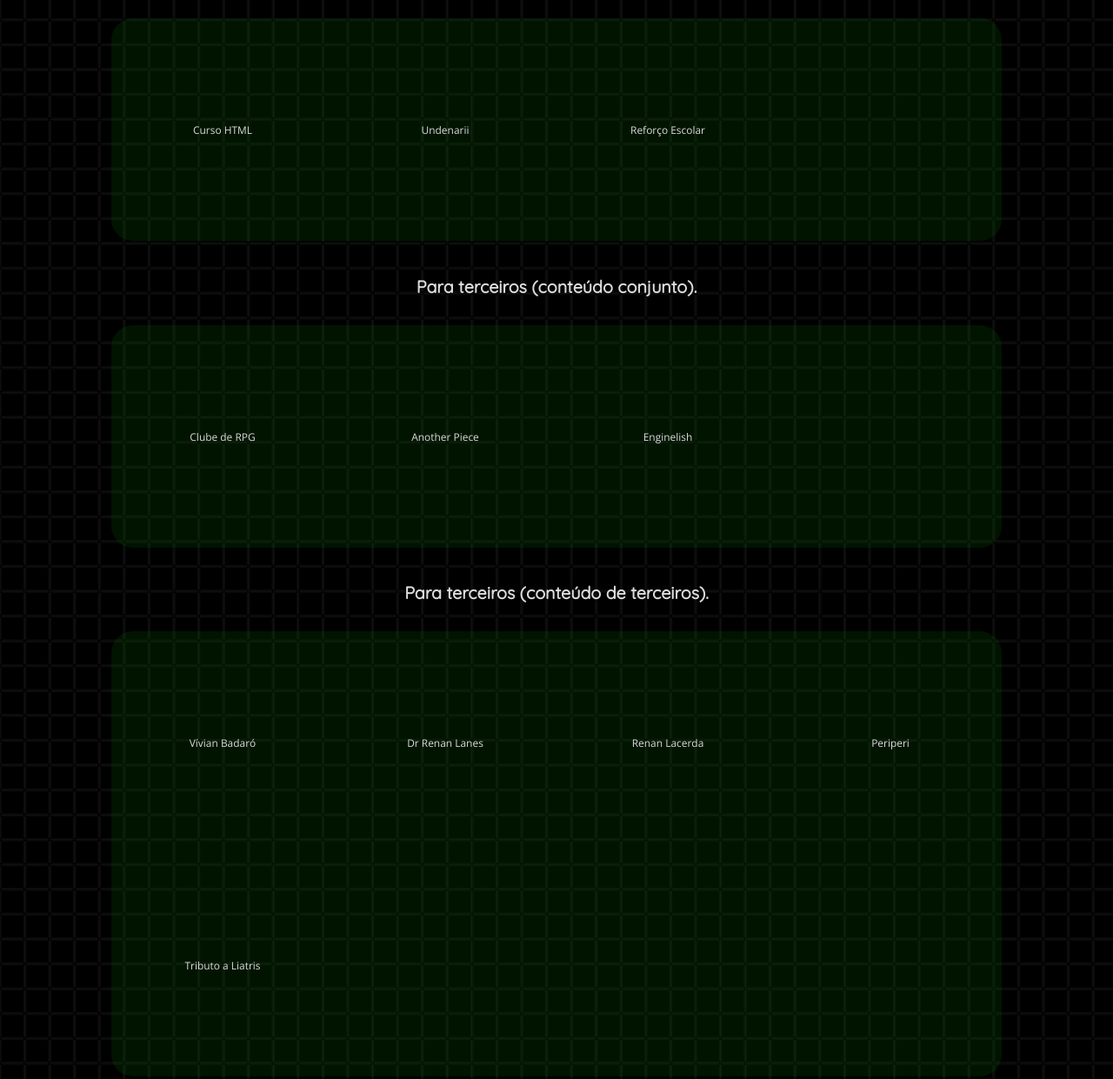
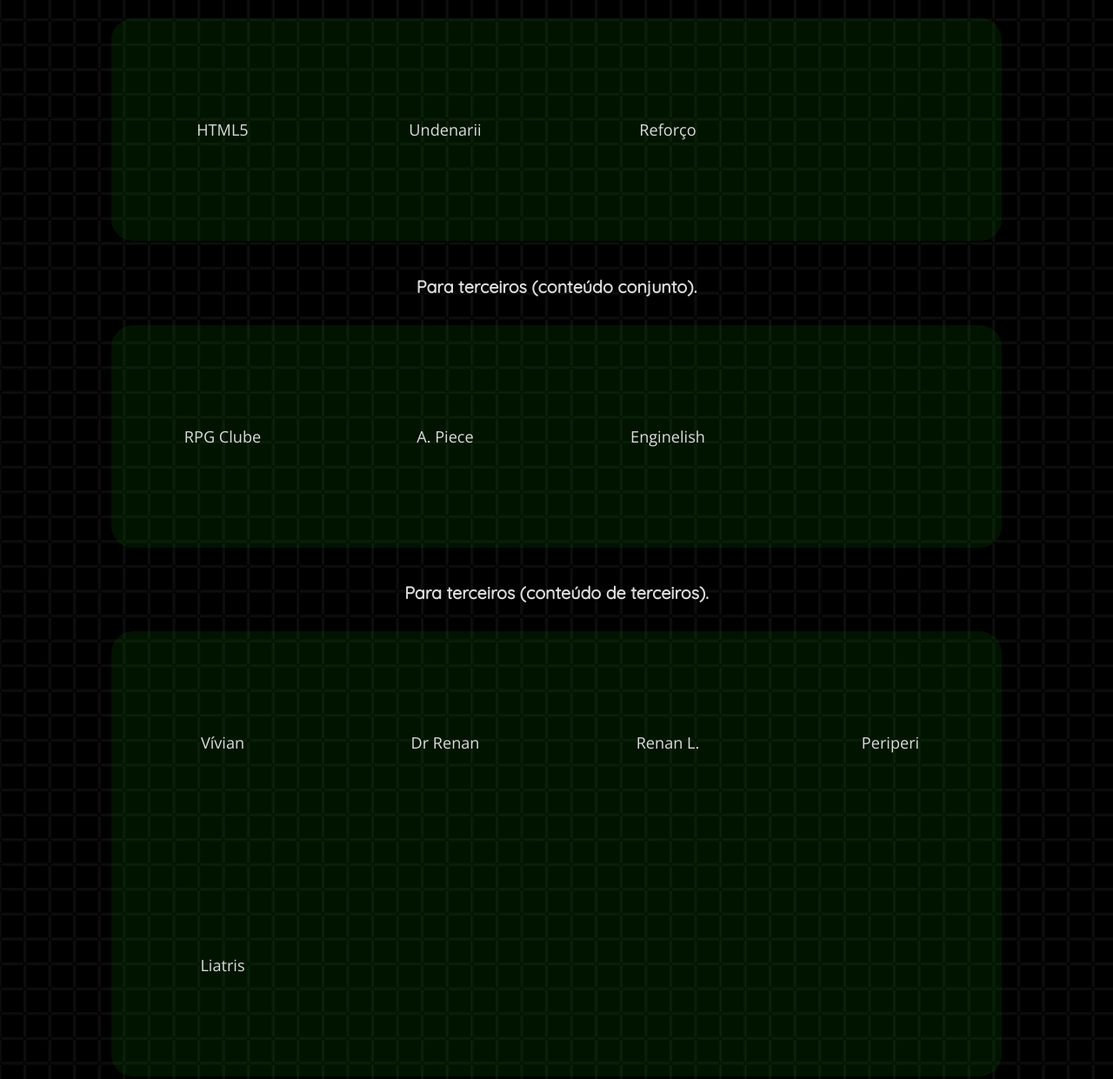
Before and after one commit to leonlacerda/-, a plain HTML site: page index.html in a window 1280 px wide. Shown: the part 320-1561 px from the top of the page at 87% size. Drawn offline with nearby package versions, Linux system fonts and the light colour scheme.

Commit message:
Abreviações

```diff
--- a/css/style.css
+++ b/css/style.css
@@ -72,7 +72,7 @@ nav {
 .link-menu a {
     color: #dcdcdc;
     font-family: 'Open Sans', sans-serif;
-    font-size: calc(8pt + 0.1vw);
+    font-size: calc(4pt + 1vw);
     text-decoration: none;
     border-radius: 25px;
 }
--- a/index.html
+++ b/index.html
@@ -20,23 +20,23 @@
     </article>
     <h2>Meus Projetos</h2>
     <nav>
-        <div class=link-menu><a href="cev-html/">Curso HTML</a></div>
+        <div class=link-menu><a href="cev-html/">HTML5</a></div>
         <div class=link-menu><a href="undenarii/">Undenarii</a></div>
-        <div class=link-menu><a href="reforco/">Reforço Escolar</a></div>
+        <div class=link-menu><a href="reforco/">Reforço</a></div>
     </nav>
     <h2>Para terceiros (conteúdo conjunto).</h2>
     <nav>
-        <div class=link-menu><a href="rpg/">Clube de RPG</a></div>
-        <div class=link-menu><a href="ap/">Another Piece</a></div>
+        <div class=link-menu><a href="rpg/">RPG Clube</a></div>
+        <div class=link-menu><a href="ap/">A. Piece</a></div>
         <div class=link-menu><a href="enginelish/">Enginelish</a></div>
     </nav>
     <h2>Para terceiros (conteúdo de terceiros).</h2>
     <nav>
-        <div class=link-menu><a href="vivian/">Vívian Badaró</a></div>
-        <div class=link-menu><a href="renanlanes/">Dr Renan Lanes</a></div>
-        <div class=link-menu><a href="renanlacerda/">Renan Lacerda</a></div>
+        <div class=link-menu><a href="vivian/">Vívian</a></div>
+        <div class=link-menu><a href="renanlanes/">Dr Renan</a></div>
+        <div class=link-menu><a href="renanlacerda/">Renan L.</a></div>
         <div class=link-menu><a href="periperi/">Periperi</a></div>
-        <div class=link-menu><a href="liatris/">Tributo a Liatris</a></div>
+        <div class=link-menu><a href="liatris/">Liatris</a></div>
     </nav>
     <footer>
         <p><div class="credito">Leon Lacerda &copy; Todos os direitos reservados.</span></p>
```
